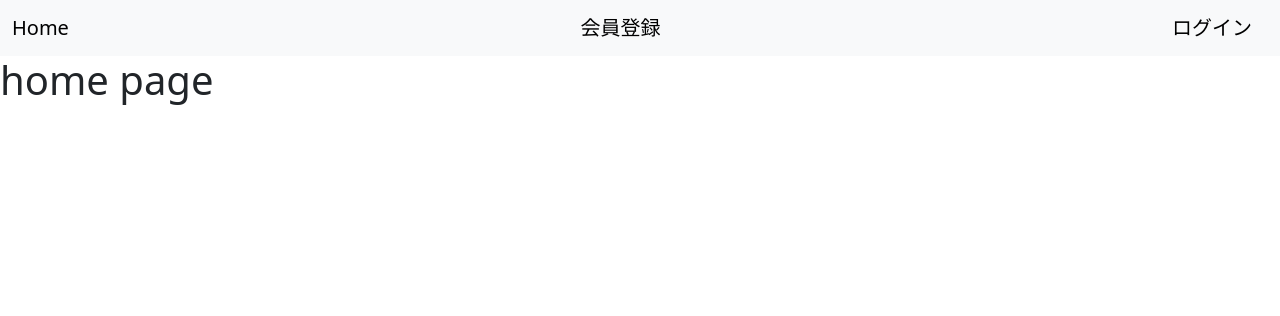
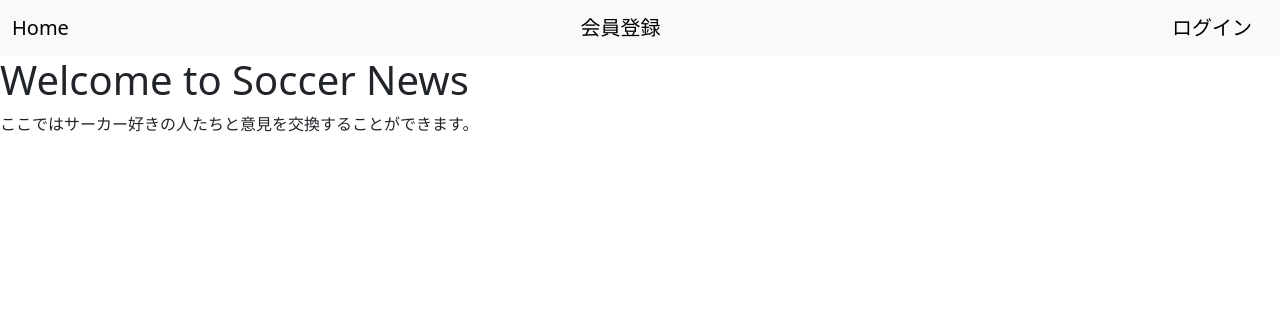
Before and after one commit to Masaki3325/Soccer_chat, a Django app: page / in a window 1280 px wide. Shown: the top 316 px of the page. Run offline with Django 4.2, Linux system fonts and the light colour scheme.

Commit message:
create home.html

```diff
--- a/templates/home.html
+++ b/templates/home.html
@@ -1,5 +1,13 @@
 {% extends 'base.html' %}
 
 {% block content %}
-<h1>home page</h1>
-{% endblock content %}
+
+  <section class="hero-section">
+    <div class="hero-content">
+      <h1>Welcome to Soccer News</h1>
+      <p>ここではサーカー好きの人たちと意見を交換することができます。</p>
+    </div>
+  </section>
+
+
+{% endblock %}
```
